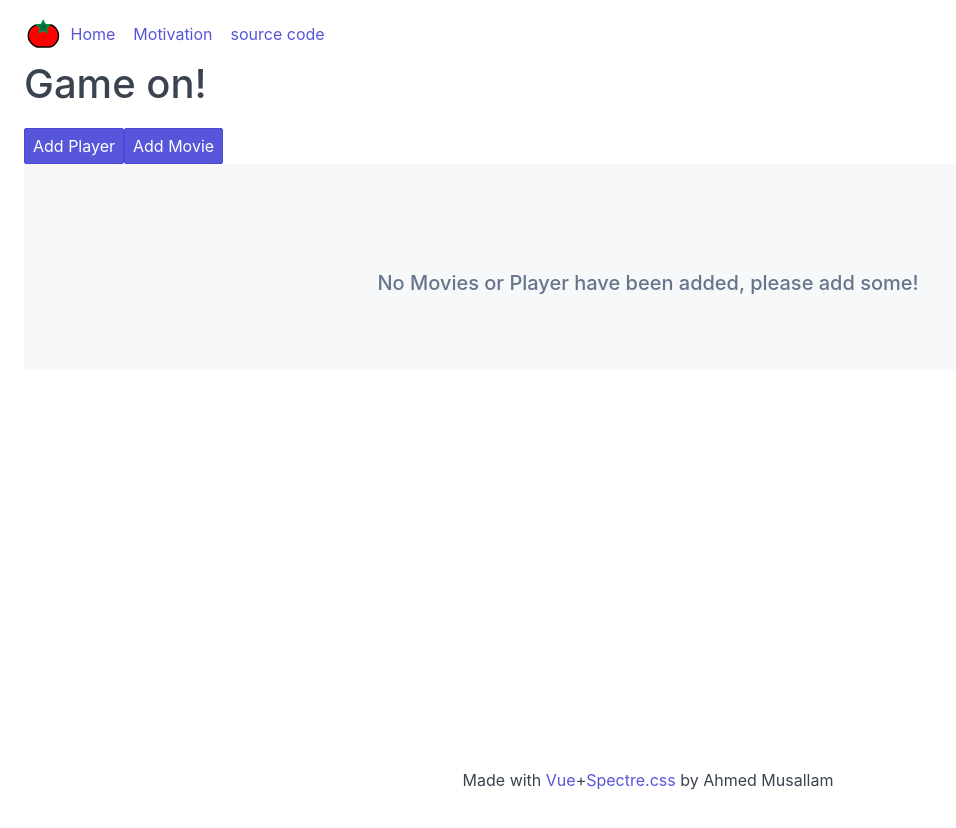
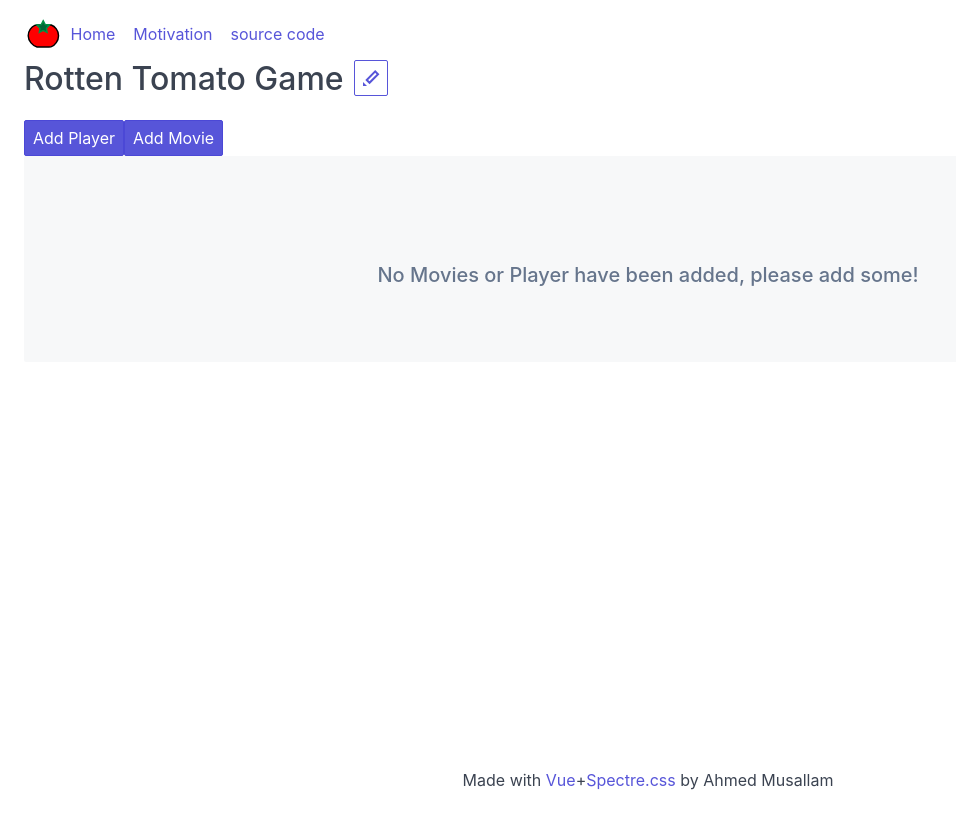
Before and after one commit to ahmed-musallam/rotten-tomato-game-tracker, a Vue app: page /#/game/1 in a window 1280 px wide. Shown: the top 828 px of the page, without its empty margins (0-956 px from the left). Built offline with nearby package versions, Linux system fonts and the light colour scheme.

Commit message:
Add game name feature

```diff
--- a/src/components/Game.vue
+++ b/src/components/Game.vue
@@ -1,6 +1,19 @@
 <template>
   <div class="container">
-    <h1>Game on!</h1>
+    <div>
+      <div v-if="editNameActive" class="game-name-edit">
+        <input class="form-input" v-model="game.name" type="text"/>
+        <button class="btn btn-md tooltip" data-tooltip="Save" @click="saveName($event)">
+          <i class="icon icon-check"></i>
+        </button>
+      </div>
+      <div v-if="!editNameActive" class="game-name-view">
+        <h2>{{game.name}}</h2>
+        <button class="btn btn-md tooltip" v-if="!editNameActive" data-tooltip="Edit" @click="editName($event)">
+          <i class="icon icon-edit"></i>
+        </button>
+      </div>
+    </div>
     <button class="btn btn-primary" @click="playerModalActive = true">Add Player</button>
     <button class="btn btn-primary" @click="movieModalActive = true">Add Movie</button>
     <table class="table table-striped table-hover" v-if="(game.players && game.players.length) || (game.movies && game.movies.length)">
@@ -54,6 +67,31 @@
 </template>
 
 <style scoped>
+  .game-name-view {
+    float: left;
+    clear: both;
+    display: block;
+    width: 100%;
+    height: 3rem;
+  }
+  .game-name-view h2 {
+    float: left;
+    margin-right: 0.5rem;
+  }
+  .game-name-view input {
+    clear: right;
+  }
+  .game-name-edit {
+     height: 3rem;
+  }
+  .game-name-edit input {
+    width: 310px;
+    float: left;
+  }
+  .game-name-edit button {
+    float: left;
+    clear: right;
+  }
   input:disabled {
     opacity: 1;
   }
@@ -84,8 +122,20 @@ export default {
   beforeCreate () {
     this._game = Vue.getGame(this.$route.params.id) || Vue.setGame(this.$route.params.id, {})
     Object.setPrototypeOf(this._game, Game.prototype)
+    this._game.name = this._game.name ? this._game.name : 'Rotten Tomato Game'
+    Vue.setGame(this.$route.params.id, this.game)
   },
   methods: {
+    saveName: function ($event) {
+      this.editNameActive = false
+      var target = $event.target.tagName === 'button' ? $event.target : $event.target.parentElement
+      var newName = target.parentElement.querySelector('input').value
+      this.game.name = newName
+      this.update()
+    },
+    editName: function ($e) {
+      this.editNameActive = true
+    },
     handleAddPlayer: function (data) {
       this._game.addPlayer(data.name)
       this.update()
@@ -138,7 +188,8 @@ export default {
       game: this._game,
       editTracker: this.getEditTracker(),
       playerModalActive: false,
-      movieModalActive: false
+      movieModalActive: false,
+      editNameActive: false
     }
   }
 }
--- a/src/components/GameCard.vue
+++ b/src/components/GameCard.vue
@@ -1,7 +1,7 @@
 <template>
 <div class="card">
   <div class="card-header">
-    <div class="card-title h5">Rotten Tomatoes Game</div>
+    <div class="card-title h5">{{game.name ? game.name : 'Rotten Tomato Game'}}</div>
     <div class="card-subtitle text-gray">Game Id: {{gameId}}</div>
   </div>
   <div class="card-body">
```
